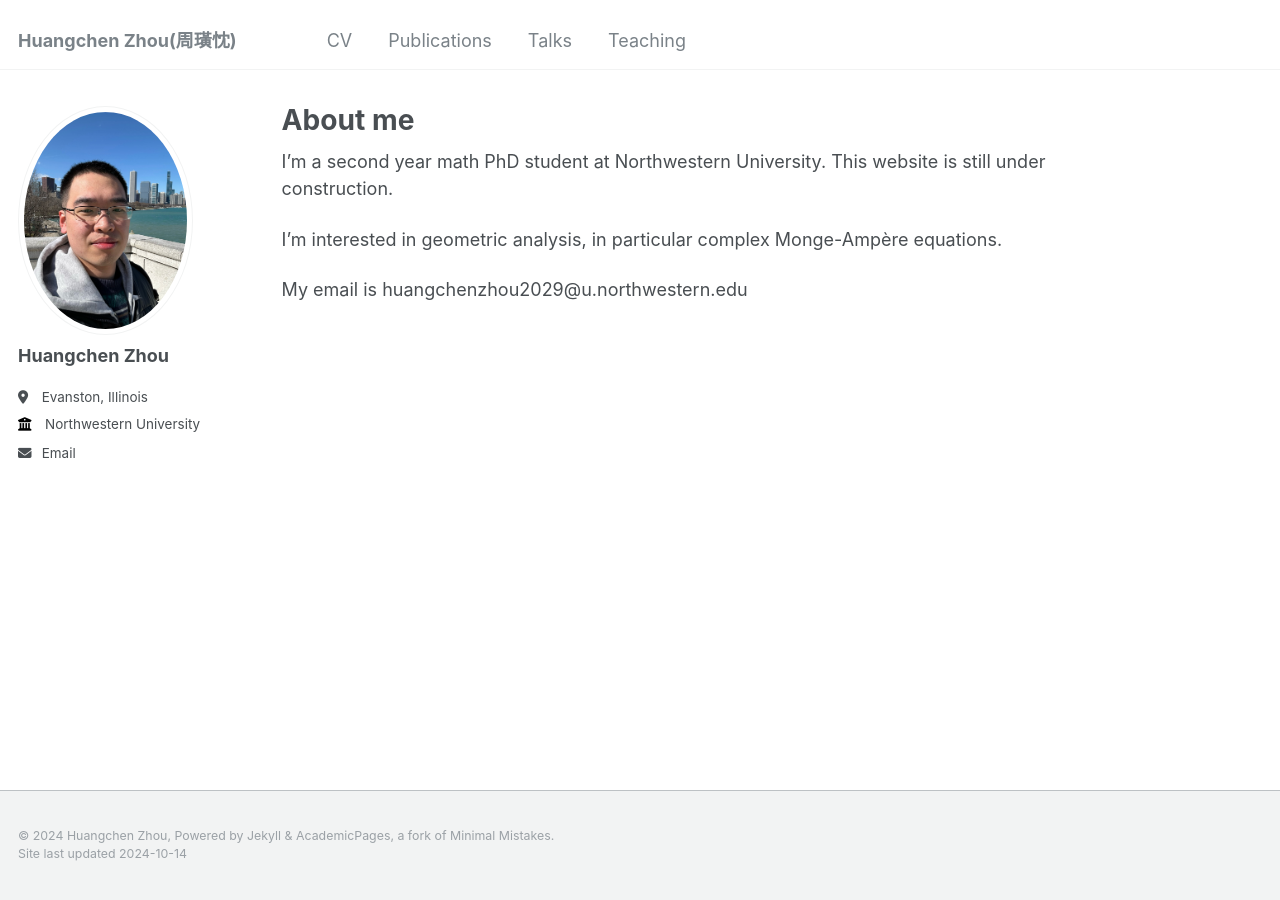
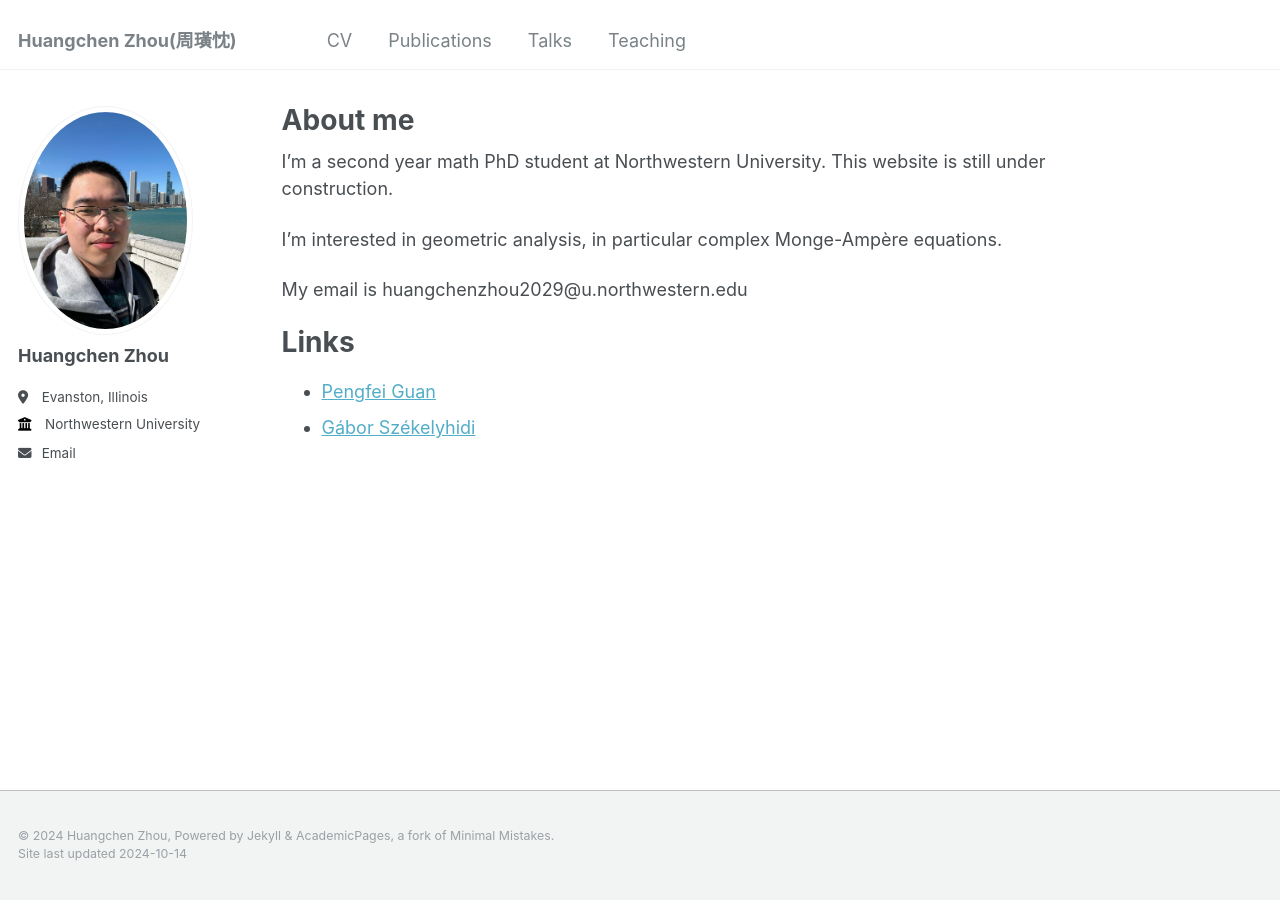
Before and after one commit to zhc515/zhc515.github.io, a Jekyll site: the page built from _pages/about.md, in a window 1280 px wide. Built offline with Jekyll 4.4.1, drawn with Linux system fonts in a browser that asks for light colours.

Commit message:
Update about.md

```diff
--- a/_pages/about.md
+++ b/_pages/about.md
@@ -12,3 +12,7 @@ I'm a second year math PhD student at Northwestern University. This website is s
 I'm interested in geometric analysis, in particular complex Monge-Ampère equations.
 
 My email is huangchenzhou2029@u.northwestern.edu
+
+# Links
+- [Pengfei Guan](https://www.math.mcgill.ca/guan/)
+- [Gábor Székelyhidi](https://sites.math.northwestern.edu/~gaborsz/)
```
